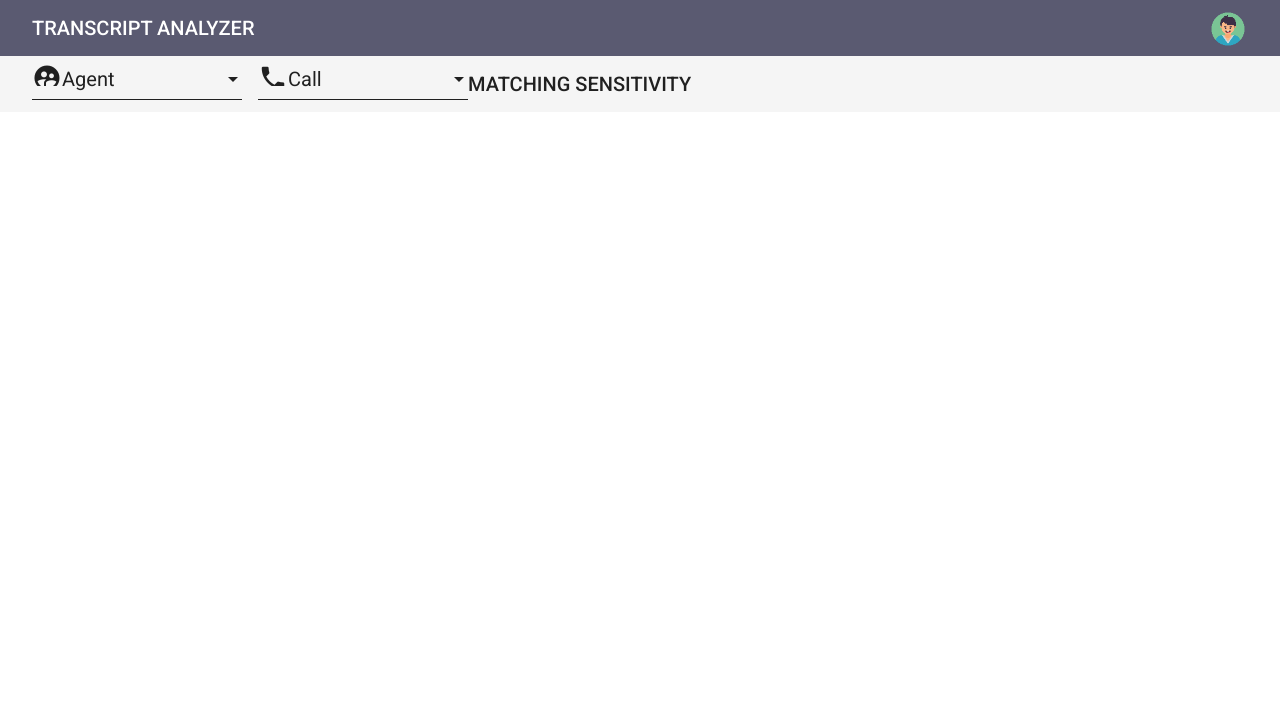
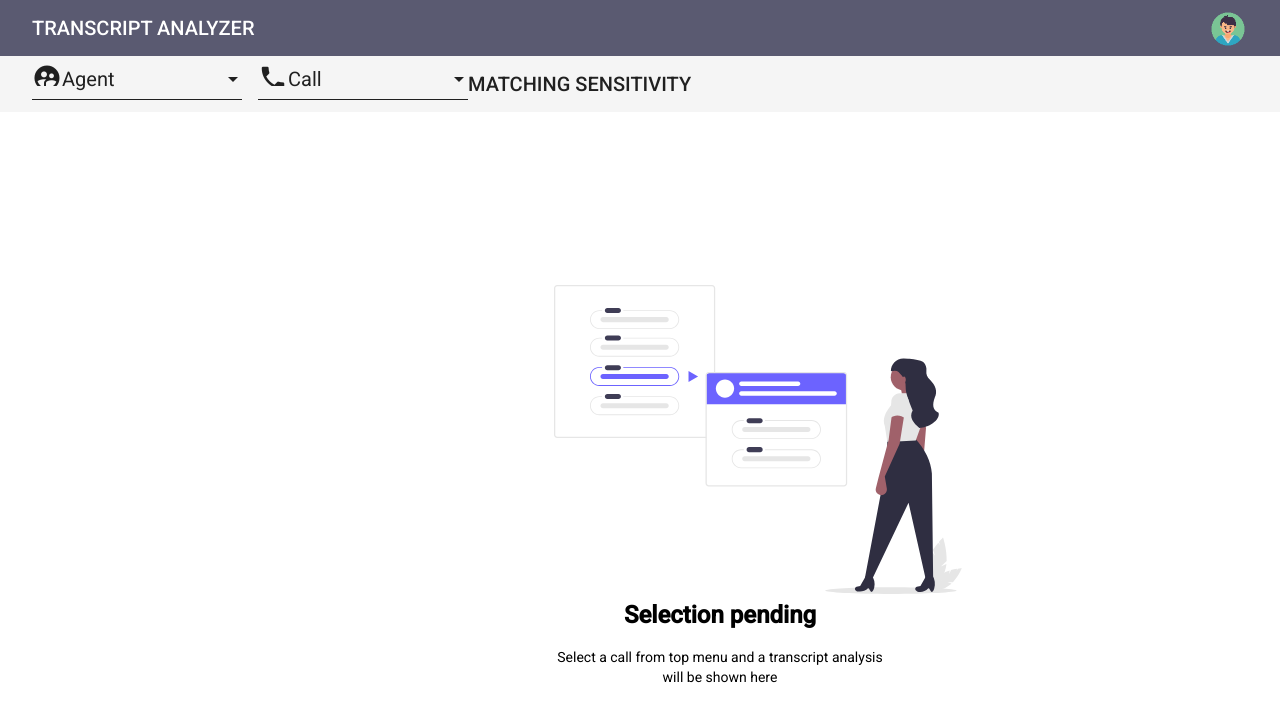
Before and after one commit to KevinMwita7/crossover-assessment, an Angular app: page / in a window 1280 px wide. Shown: the top 722 px of the page. Built offline with nearby package versions, Linux system fonts and the light colour scheme.

Commit message:
implemented empty-state class

```diff
--- a/src/app/modules/main/analyzer/analyzer.component.html
+++ b/src/app/modules/main/analyzer/analyzer.component.html
@@ -31,8 +31,10 @@
     <app-call [dataSource]="dataSourceRep" fxFlex="grow" [tableHeader]="'Expected'"></app-call>
 </section>
 
-<ng-template *ngIf="!filterCalls.length">
-    <div class="empty-state">
-        No data to be displayed
+<ng-container *ngIf="!filterCalls.length">
+    <div class="empty-state text-center">
+        <img src="/assets/img/choose.svg"/>
+        <h1 class="mat-h1 font-weight-bold">Selection pending</h1>
+        <p class="mat-body">Select a call from top menu and a transcript analysis will be shown here</p>
     </div>
-</ng-template>
+</ng-container>
--- a/src/app/modules/main/analyzer/analyzer.component.scss
+++ b/src/app/modules/main/analyzer/analyzer.component.scss
@@ -6,7 +6,7 @@ $mat-card-header-border-color: rgba(#000, .12) !default;
     justify-items: space-between;
 }
 
-mat-card {
+/*mat-card {
     padding: 0 !important;
 
     mat-card-header {
@@ -53,4 +53,20 @@ tr.mat-row {
 
 td.mat-cell {
     border-bottom: none;
+}*/
+
+.empty-state {
+    position: absolute;
+    width: 332px;
+    height: 385px;
+    left: 554px;
+    top: 285px;
 }
+
+.text-center {
+    text-align: center;
+}
+
+.font-weight-bold {
+    font-weight: bold;
+}
```
Also changed, not shown: src/assets/img/choose.svg (added).
